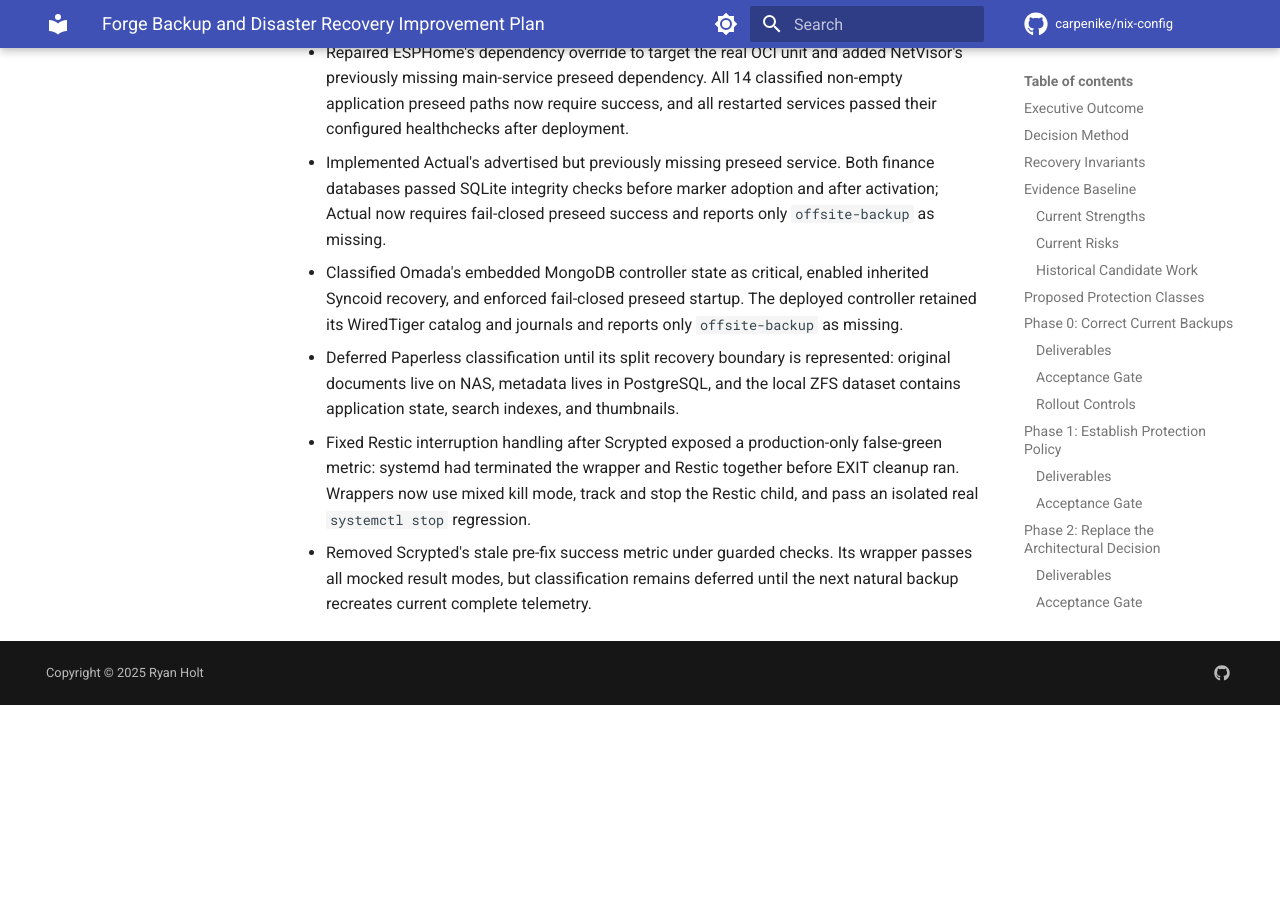
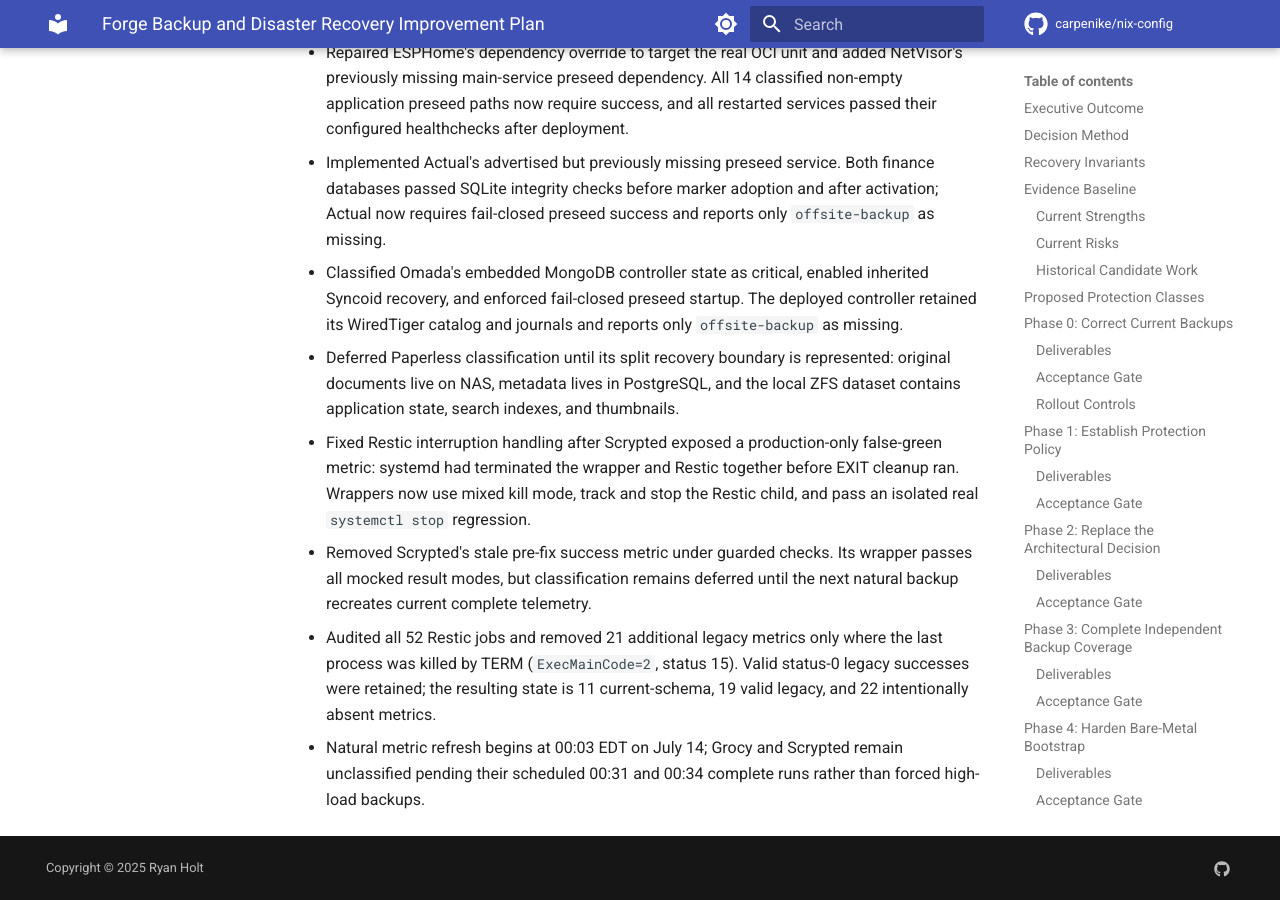
Before and after one commit to carpenike/nix-config, an MkDocs documentation site: the page built from docs/analysis/forge-backup-recovery-improvement-plan.md, in a window 1280 px wide and 900 px high, scrolled down 14243 px. Built offline with MkDocs 1.6.1 and Material for MkDocs 9.7.7, drawn with Linux system fonts in a browser that asks for light colours; comment, search, counter and statistics services are not loaded; before the commit the page ends 14948 px from its top, so only the background shows below that.

Commit message:
docs(backup): record metric cleanup

```diff
--- a/docs/analysis/forge-backup-recovery-improvement-plan.md
+++ b/docs/analysis/forge-backup-recovery-improvement-plan.md
@@ -407,3 +407,5 @@
 - Deferred Paperless classification until its split recovery boundary is represented: original documents live on NAS, metadata lives in PostgreSQL, and the local ZFS dataset contains application state, search indexes, and thumbnails.
 - Fixed Restic interruption handling after Scrypted exposed a production-only false-green metric: systemd had terminated the wrapper and Restic together before EXIT cleanup ran. Wrappers now use mixed kill mode, track and stop the Restic child, and pass an isolated real `systemctl stop` regression.
 - Removed Scrypted's stale pre-fix success metric under guarded checks. Its wrapper passes all mocked result modes, but classification remains deferred until the next natural backup recreates current complete telemetry.
+- Audited all 52 Restic jobs and removed 21 additional legacy metrics only where the last process was killed by TERM (`ExecMainCode=2`, status 15). Valid status-0 legacy successes were retained; the resulting state is 11 current-schema, 19 valid legacy, and 22 intentionally absent metrics.
+- Natural metric refresh begins at 00:03 EDT on July 14; Grocy and Scrypted remain unclassified pending their scheduled 00:31 and 00:34 complete runs rather than forced high-load backups.
```
